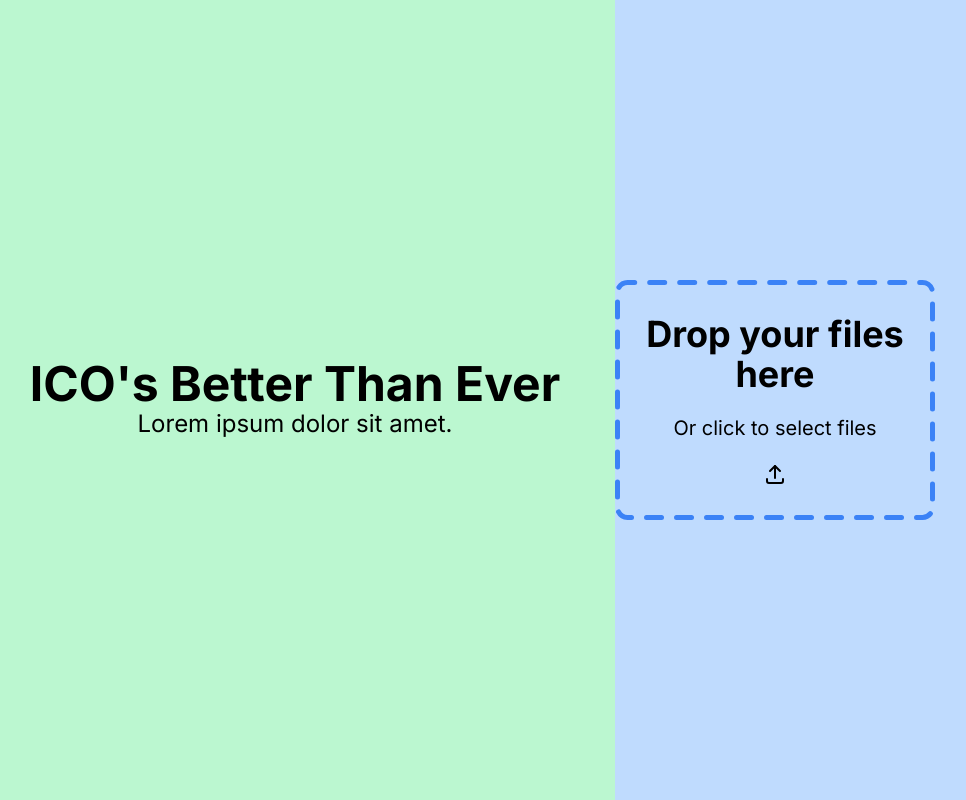
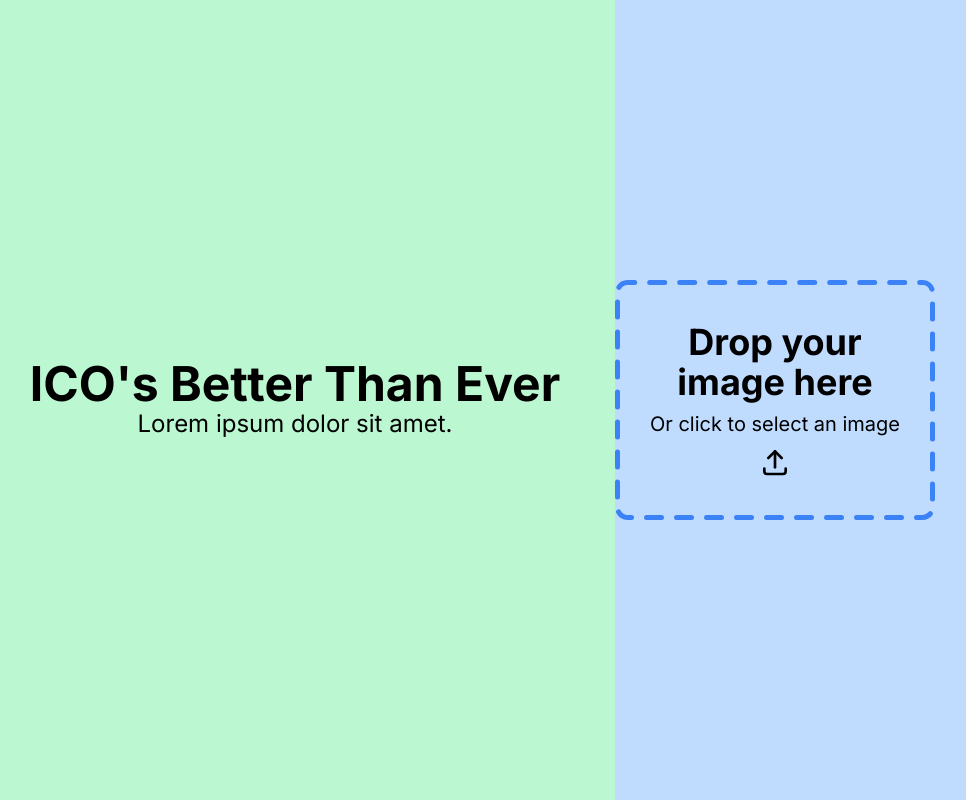
Before and after one commit to epoll31/ico, a Next.js app: page / in a window 1280 px wide. Shown: the whole page, without its empty margins (25-991 px from the left). Built offline with nearby package versions, Linux system fonts and the light colour scheme.

Commit message:
improved DropZone styling

```diff
--- a/src/components/DropZone.tsx
+++ b/src/components/DropZone.tsx
@@ -79,10 +79,10 @@ export default function DropZone({
       onDragOver={handleDragOver}
     >
       <AnimatedBorder />
-      <div className="flex flex-col justify-center items-center  p-5 gap-5 ">
-        <h1 className="text-4xl font-bold">Drop your files here</h1>
-        <p className="text-xl">Or click to select files</p>
-        <Upload className="" />
+      <div className="flex flex-col justify-center items-center  p-5 gap-2 ">
+        <h1 className="text-4xl font-bold">Drop your image here</h1>
+        <p className="text-xl">Or click to select an image</p>
+        <Upload className="w-8 h-8 mx-4" />
       </div>
     </button>
   );
```
